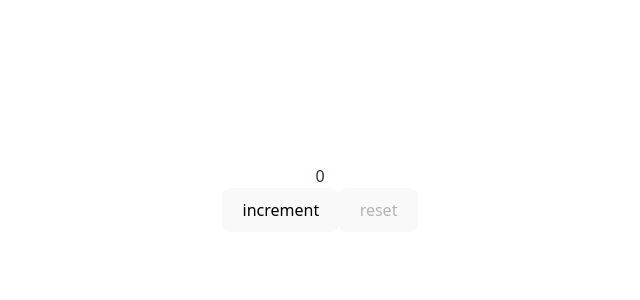
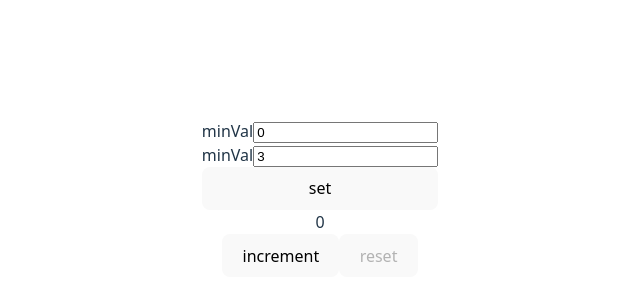
Before and after one commit to VanoKi/Counter2, a React (Vite) app in the folder counter2/: page / in a window 1280 px wide. Shown: the part 202-502 px from the top of the page, without its empty margins (320-960 px from the left). Built offline with nearby package versions, Linux system fonts and the light colour scheme.

Commit message:
feat: add variables

```diff
--- a/counter2/src/App.css
+++ b/counter2/src/App.css
@@ -48,3 +48,8 @@
 .red {
   color: red;
 }
+
+.input-panel {
+  display: flex;
+  flex-direction: column;
+}
--- a/counter2/src/App.tsx
+++ b/counter2/src/App.tsx
@@ -1,11 +1,14 @@
-import { useState } from 'react'
+import {type ChangeEvent, use, useState} from 'react'
 import reactLogo from './assets/react.svg'
 import viteLogo from '/vite.svg'
 import './App.css'
 
 function App() {
-  let minVal = 0
-  let maxVal = 3
+  let min = 0
+  let max = 3
+
+  let [minVal, setMinVal] = useState(min)
+  let [maxVal, setMaxVal] = useState(max)
   let [count, setCount] = useState(minVal)
   console.log(`count is: `, count)
 
@@ -14,16 +17,30 @@ function App() {
       setCount(count + 1)
     }
   }
-
   const resetVal = () => {
     setCount(minVal)
   }
-
   const isIncDisabled = count === maxVal
   const isResetDisabled = count === minVal
 
+  const onChangeHandler = (e: ChangeEvent<HTMLInputElement>) => {
+    // console.log(e.currentTarget.value)
+
+  }
+
   return (
     <>
+      <div className={'input-panel'}>
+        <div>
+          <label htmlFor={'minVal'}>minVal</label>
+          <input id={'minVal'} value={minVal} type={'number'} onChange={onChangeHandler}></input>
+        </div>
+        <div>
+          <label htmlFor={'maxVal'}>minVal</label>
+          <input id={'maxVal'} value={maxVal} type={'number'} onChange={onChangeHandler}></input>
+        </div>
+        <button>set</button>
+      </div>
       <div className={'counter'}>
         <div>
           <span className={isIncDisabled ? 'red' : ''} >{count}</span>
```
